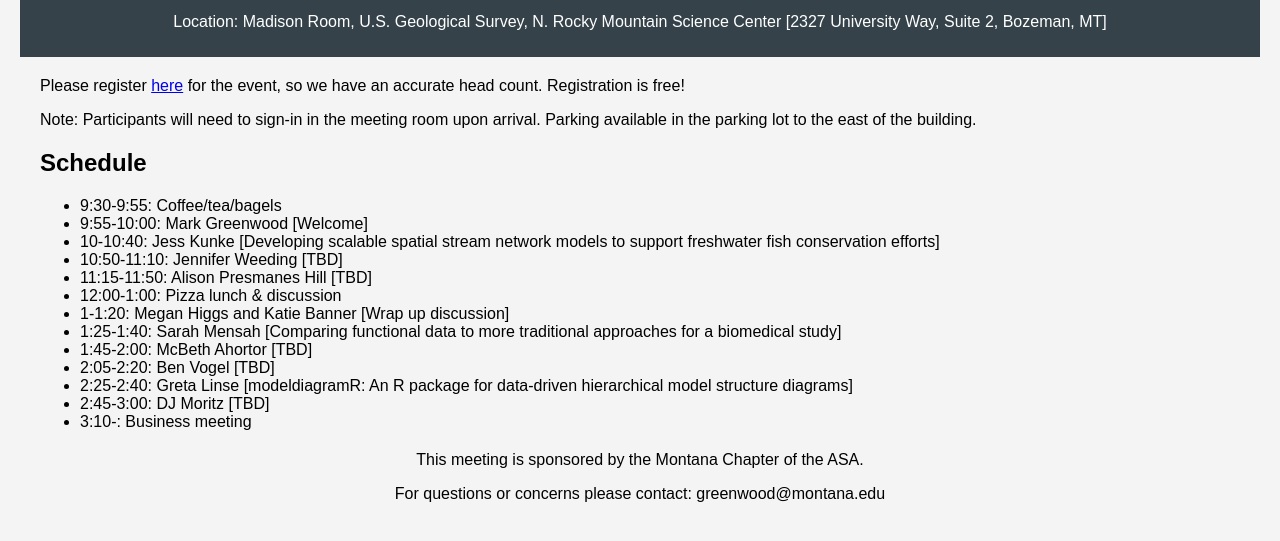
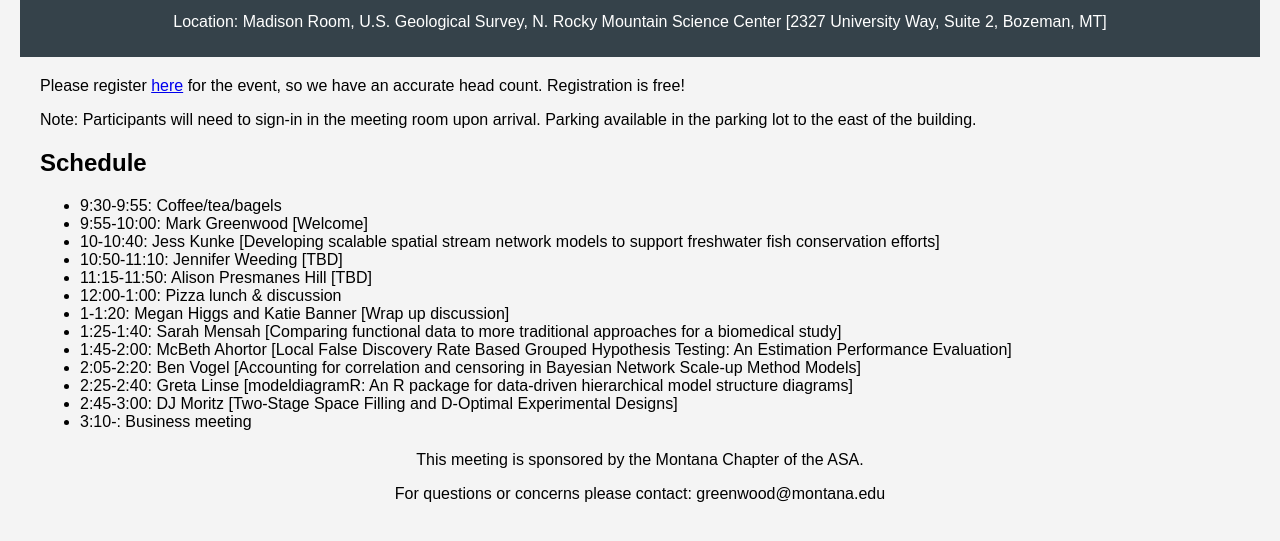
Before and after one commit to SamidhaSShetty/MT-ASA-2025, a plain HTML site: page index.html in a window 1280 px wide. Shown: the part 131-672 px from the top of the page. Drawn offline with Linux system fonts and the light colour scheme.

Commit message:
Update index.html

```diff
--- a/index.html
+++ b/index.html
@@ -28,10 +28,10 @@
         <li> 12:00-1:00: Pizza lunch & discussion </li>
         <li> 1-1:20: Megan Higgs and Katie Banner [Wrap up discussion]</li>
         <li> 1:25-1:40: Sarah Mensah [Comparing functional data to more traditional approaches for a biomedical study]</li>
-        <li> 1:45-2:00: McBeth Ahortor [TBD]</li>
-        <li> 2:05-2:20: Ben Vogel [TBD]</li>
+        <li> 1:45-2:00: McBeth Ahortor [Local False Discovery Rate Based Grouped Hypothesis Testing: An Estimation Performance Evaluation]</li>
+        <li> 2:05-2:20: Ben Vogel [Accounting for correlation and censoring in Bayesian Network Scale-up Method Models]</li>
         <li> 2:25-2:40: Greta Linse [modeldiagramR: An R package for data-driven hierarchical model structure diagrams]</li>
-        <li> 2:45-3:00: DJ Moritz [TBD]</li>
+        <li> 2:45-3:00: DJ Moritz [Two-Stage Space Filling and D-Optimal Experimental Designs]</li>
         <li> 3:10-: Business meeting</li>
 </section>
     </main>
```
